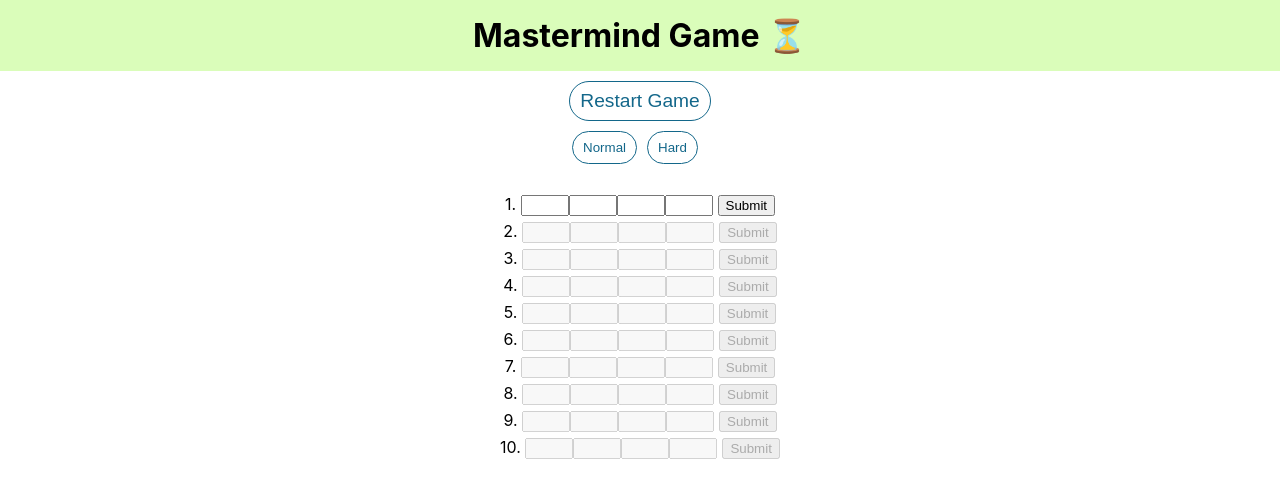
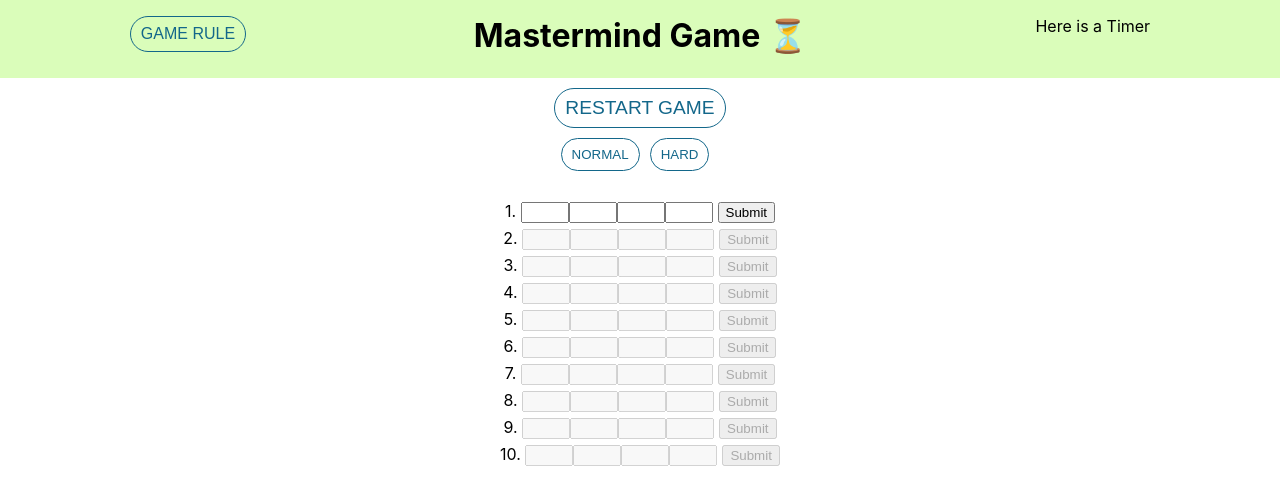
Before and after one commit to EmmaBin/mastermind, a React (Create React App) app: page / in a window 1280 px wide. Shown: the top 504 px of the page. Built offline with nearby package versions, Linux system fonts and the light colour scheme; no server answers.

Commit message:
added game instruction component

```diff
--- a/src/App.css
+++ b/src/App.css
@@ -7,6 +7,8 @@
   background-color: #DAFDBA;
   padding: 1rem;
   margin-bottom: 10px;
+  display: flex;
+  justify-content: space-around
 }
 
 h1 {
@@ -22,10 +24,24 @@ h1 {
   border-radius: 30px;
   padding: 8px 10px;
   text-decoration: none;
+  text-transform: uppercase;
 }
 
 .btns button:hover {
   cursor: pointer;
+}
+
+.rule-btn {
+  font-size: 1rem;
+  margin-bottom: 10px;
+  background: none;
+  color: #13678A;
+  border: 1px solid #13678A;
+  border-radius: 30px;
+  cursor: pointer;
+  padding: 8px 10px;
+  text-decoration: none;
+
 }
 
 .restart-btn {
@@ -35,7 +51,7 @@ h1 {
   color: #13678A;
   border: 1px solid #13678A;
   border-radius: 30px;
-
+  text-transform: uppercase;
   padding: 8px 10px;
   text-decoration: none;
 }
@@ -61,3 +77,13 @@ h1 {
   font-weight: 600;
   color: #13678A;
 }
+
+/* game rule component */
+.rule {
+  width: 70%;
+  margin: 0 auto;
+}
+
+.text-shadow {
+  text-shadow: black 0 -1px;
+}
--- a/src/App.js
+++ b/src/App.js
@@ -2,12 +2,15 @@ import './App.css';
 import * as React from 'react';
 import getCodes from './utils/getCodes';
 import InputForm from './components/InputForm';
+import Timer from './components/Timer';
+import GameRule from './components/GameRule';
 function App() {
   const [secretCodes, setSecretCodes] = React.useState([])
   const [currentRound, setCurrentRound] = React.useState(0)
   const [difficultyLevel, setLevel] = React.useState(4)
   const [stillGoing, setStillGoing] = React.useState(true)
   const [loading, setLoading] = React.useState(true)
+  const [gameRule, setGameRule] = React.useState(false)
 
   //todo: a restart btn to trigger new game --> new api call, empty form
   //adjust difficulty levels, more input field
@@ -125,7 +128,13 @@ function App() {
 
   return (
     <div className="App">
-      <h1 className='nav'>Mastermind Game ⏳</h1>
+
+      <div className='nav'>
+        <button className='rule-btn' onClick={() => setGameRule((prev) => !prev)}>{gameRule ? "HIDE RULE" : "GAME RULE"}</button>
+        <h1>Mastermind Game ⏳</h1>
+        <Timer />
+
+      </div>
       <div className="btns">
         <button className="restart-btn" onClick={handleRestart}>Restart Game</button>
         <div className='level-btns'>
@@ -136,6 +145,7 @@ function App() {
 
       <div>{!stillGoing && <><b>You won!</b> Our secret code is {secretCodes}.</>}</div>
       <div>{formDetail.length === 10 && stillGoing && <>You lost! Our secret code is <b>{secretCodes}</b>.</>}</div>
+      <div>{gameRule && <GameRule />}</div>
       <h2>{secretCodes}</h2>
       {loading ? <h2 className='loading'>Loading...</h2> :
 
--- /dev/null
+++ b/src/components/GameRule.jsx
@@ -0,0 +1,22 @@
+export default function GameRule() {
+    return (
+        <div className="rule">
+            <h5>Game Objective</h5>
+            <p>
+                The objective of the game is to guess a combination of <b>4 or 6 numbers within 10 attempts.</b>
+                <br></br>
+                <br></br>
+                You will receive feedback after each guess, which can help you predict numbers for the next guess.
+                <br></br>
+                Numbers range from 0 to 7 and may contain <b>repeated numbers</b>.
+                <br></br>
+                The game offers two different levels of difficulty: Normal - 4 numbers and Hard - 6 numbers.
+                <br></br>
+                <br></br>
+                If you'd like to learn more about this classic game, check out <a href="https://en.wikipedia.org/wiki/Mastermind_(board_game)" alt="link to wikipedia" target="_blank">here</a>.
+
+
+            </p>
+        </div>
+    )
+}
--- /dev/null
+++ b/src/components/Timer.jsx
@@ -0,0 +1,7 @@
+export default function Timer() {
+    return (
+        <>
+            Here is a Timer
+        </>
+    )
+}
```
Also changed, not shown: package.json (line endings or trailing spaces).
